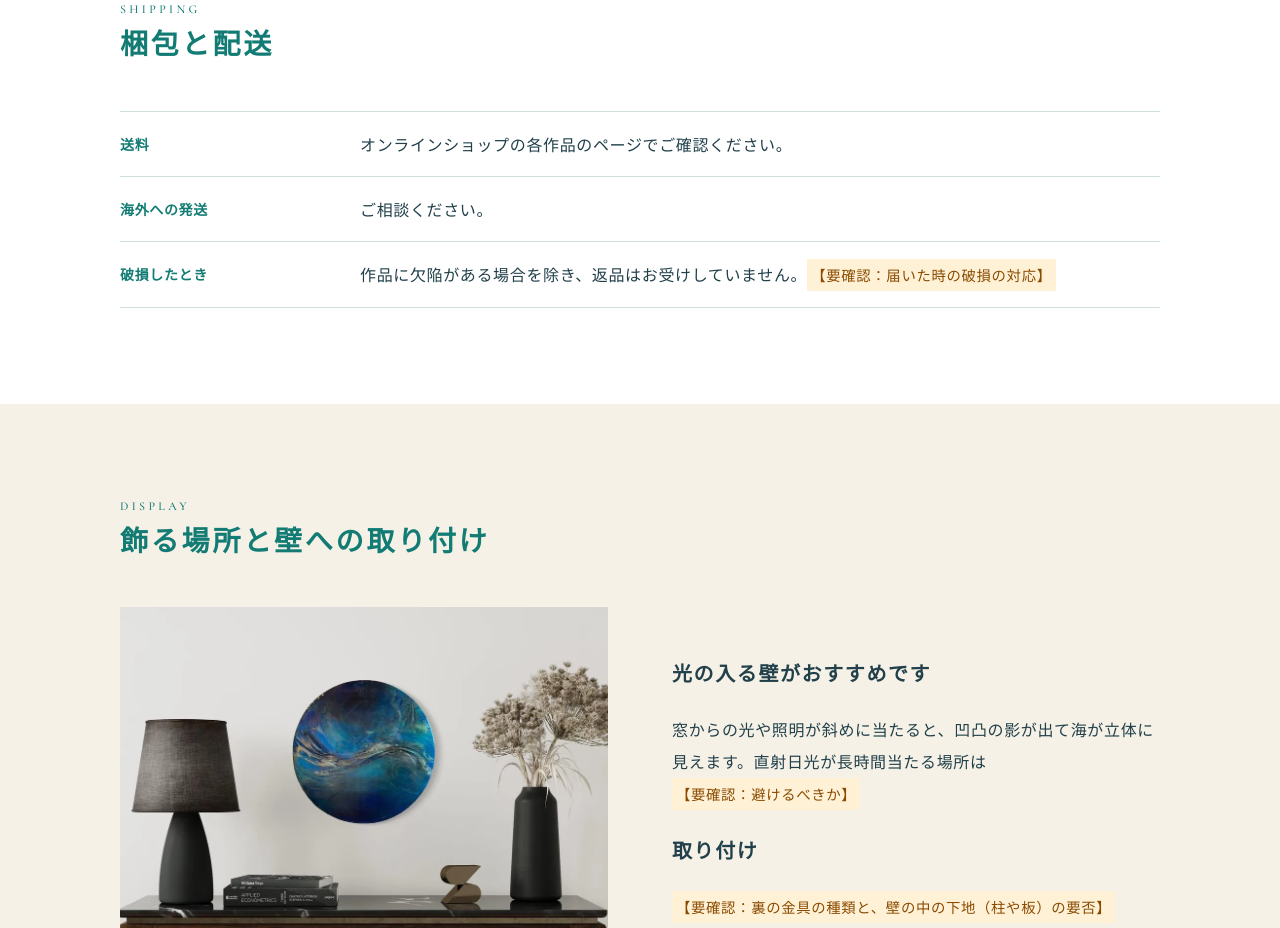
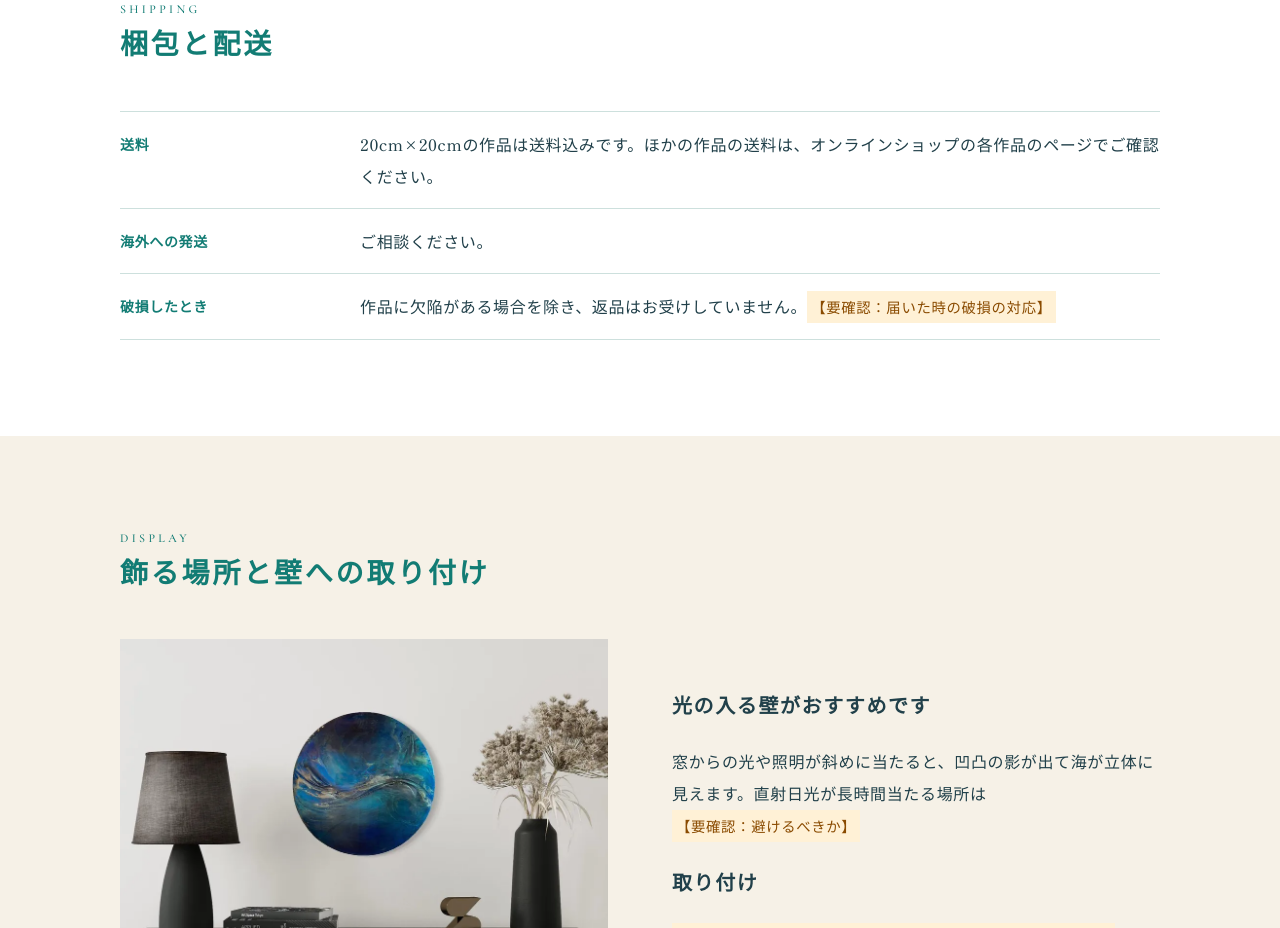
Before and after one commit to mai25milk-web/mura-living-a, a plain HTML site: page rules/guide/index.html in a window 1280 px wide. Shown: the part 1978-2906 px from the top of the page. Drawn offline with nearby package versions, Linux system fonts and the light colour scheme.

Commit message:
購入ガイド：20cm角は送料込みと記載（STORESの作品ページに合わせる）
Co-Authored-By: Claude Opus 5.5 <noreply@anthropic.com>

```diff
--- a/rules/guide/index.html
+++ b/rules/guide/index.html
@@ -62,7 +62,7 @@
 <section class="ps" id="shipping">
   <div class="ps__in">
     <div class="ttl"><span>SHIPPING</span><h2>梱包と配送</h2></div>
-    <dl class="spec"><div><dt>送料</dt><dd>オンラインショップの各作品のページでご確認ください。</dd></div><div><dt>海外への発送</dt><dd>ご相談ください。</dd></div><div><dt>破損したとき</dt><dd>作品に欠陥がある場合を除き、返品はお受けしていません。<span class="tbd">【要確認：届いた時の破損の対応】</span></dd></div></dl>
+    <dl class="spec"><div><dt>送料</dt><dd>20cm×20cmの作品は送料込みです。ほかの作品の送料は、オンラインショップの各作品のページでご確認ください。</dd></div><div><dt>海外への発送</dt><dd>ご相談ください。</dd></div><div><dt>破損したとき</dt><dd>作品に欠陥がある場合を除き、返品はお受けしていません。<span class="tbd">【要確認：届いた時の破損の対応】</span></dd></div></dl>
   </div>
 </section>
 <section class="ps ps--sand" id="hang">
```
